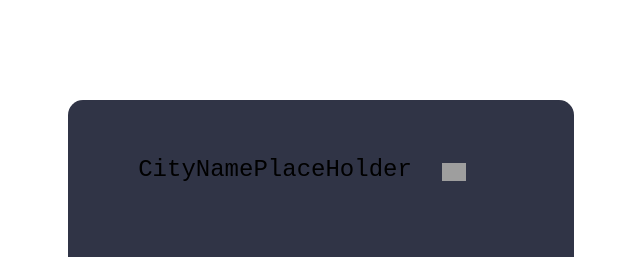
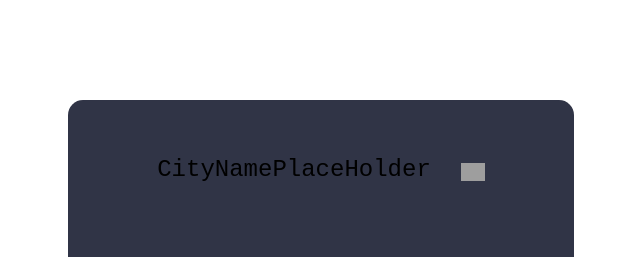
Before and after one commit to CodeLikeObama/WeatherApp, a plain HTML site: page index.html in a window 1280 px wide. Shown: the top 257 px of the page, without its empty margins (319-959 px from the left). Drawn offline with Linux system fonts and the light colour scheme; grey boxes are pictures that could not be loaded.

Commit message:
pictures and city name centered with flexbox

```diff
--- a/style.css
+++ b/style.css
@@ -1,6 +1,7 @@
 .card {
     margin: 100px auto 0;
     background-color: #303446;
+    min-width: 500px;
     width: 40%;
     height: 700px;
     text-align: center;
@@ -8,12 +9,12 @@
 }
 
 .topSection{
-    display: flex;
+   display: flex;
+    justify-content: center;
 }
 
 .CityName {
     margin-top: 28px;
-    margin-left: 35px;
     font-size: x-large;
     font-family: monospace, "Victor Mono";
 }
```
Also changed, not shown: weatherIcons/clear.png (added), weatherIcons/clouds.png (added), weatherIcons/drizzle.png (added), weatherIcons/humidity.png (added), weatherIcons/mist.png (added), weatherIcons/rain.png (added), weatherIcons/search.png (added), weatherIcons/snow.png (added), weatherIcons/wind.png (added), 1 other file.
